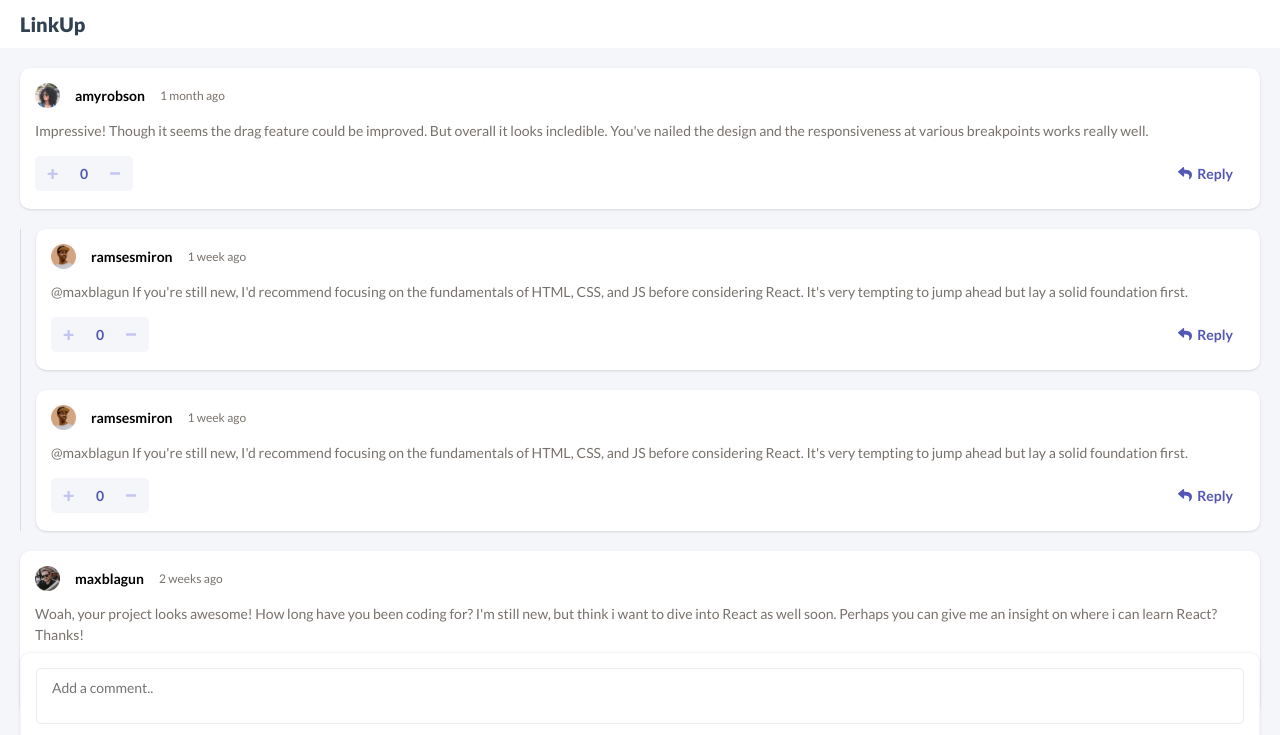
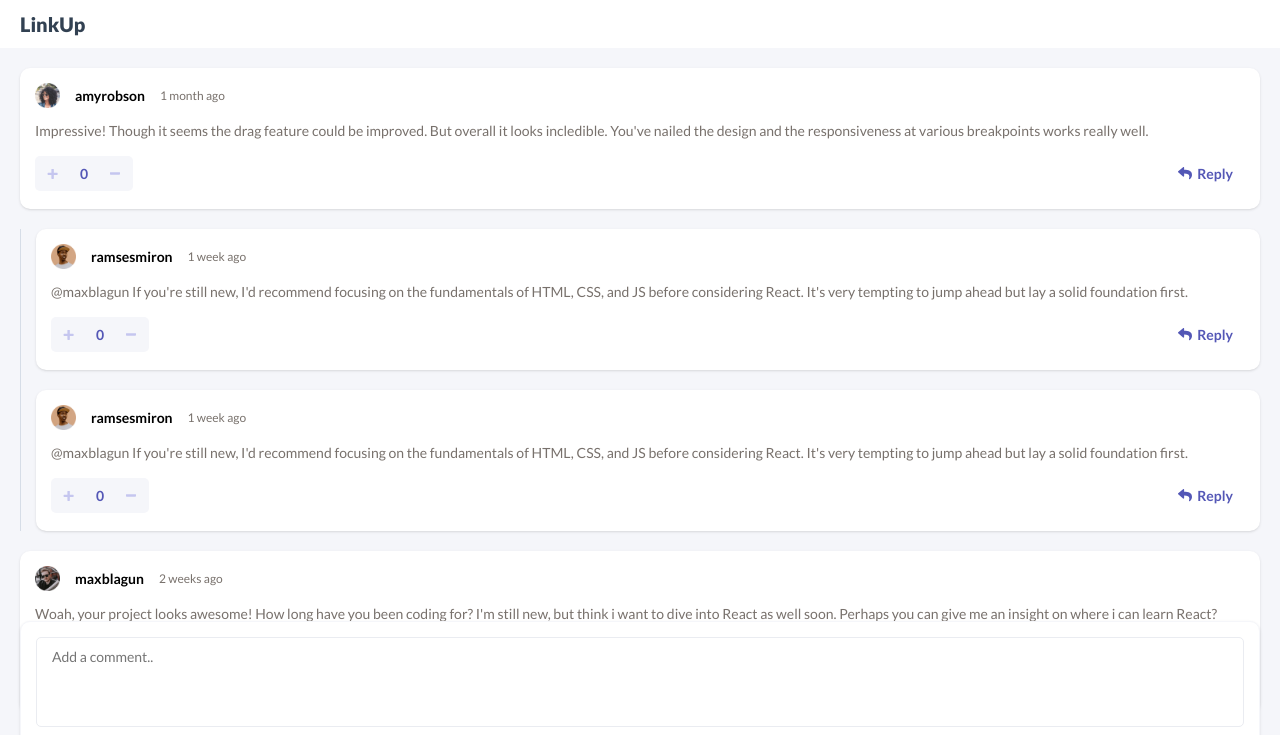
Before and after one commit to LucasBalbinoSS/interactive-comments-section, a React (Vite) app: page / in a window 1280 px wide. Shown: the top 735 px of the page. Built offline with nearby package versions, Linux system fonts and the light colour scheme.

Commit message:
Style: Arrangement of Input component

```diff
--- a/src/components/Input.css
+++ b/src/components/Input.css
@@ -13,14 +13,19 @@ textarea::-webkit-scrollbar-thumb {
 }
 
 .input {
+  align-items: center;
   background-color: var(--white);
   border: 1px solid var(--gray-100);
   border-radius: 10px;
+  bottom: 10px;
   box-shadow: 0 1px 3px 0 rgb(0 0 0 / 0.1), 0 1px 2px -1px rgb(0 0 0 / 0.1);
+  display: flex;
+  flex-wrap: wrap;
+  justify-content: space-between;
   margin-block-start: 20px;
   padding: 15px;
   position: sticky;
-  bottom: 10px;
+  row-gap: 10px;
 }
 
 .input-field {
@@ -28,7 +33,7 @@ textarea::-webkit-scrollbar-thumb {
   border-radius: 5px;
   color: #78716c;
   font-size: var(--text-sm);
-  margin-block-end: 10px;
+  min-height: 90px;
   padding-inline: 15px;
   padding-block: 10px;
   transition: border-color 200ms ease;
@@ -40,19 +45,13 @@ textarea::-webkit-scrollbar-thumb {
   border-color: var(--gray-300);
 }
 
-.input-internal {
-  display: flex;
-  align-items: center;
-  justify-content: space-between;
-}
-
 .send-button {
   background-color: var(--blue-500);
   border-radius: 5px;
   color: var(--white);
   font-weight: 600;
   letter-spacing: 1px;
-  text-transform: uppercase;
   padding-block: 10px;
   padding-inline: 24px;
+  text-transform: uppercase;
 }
--- a/src/components/Input.jsx
+++ b/src/components/Input.jsx
@@ -23,7 +23,6 @@ const Input = ({ addComment }) => {
         value={comment}
         onChange={handleTextAreaChange}
       ></textarea>
-      <div className="input-internal">
       <img
         className="photo"
         src="../../images/avatars/image-juliusomo.png"
@@ -31,7 +30,6 @@ const Input = ({ addComment }) => {
       />
       <button onClick={handleAddComment} className="send-button js-send-button">Send</button>
     </div>
-    </div>
   );
 }
 
```
Lines whose indentation alone changed are shown as unchanged.
